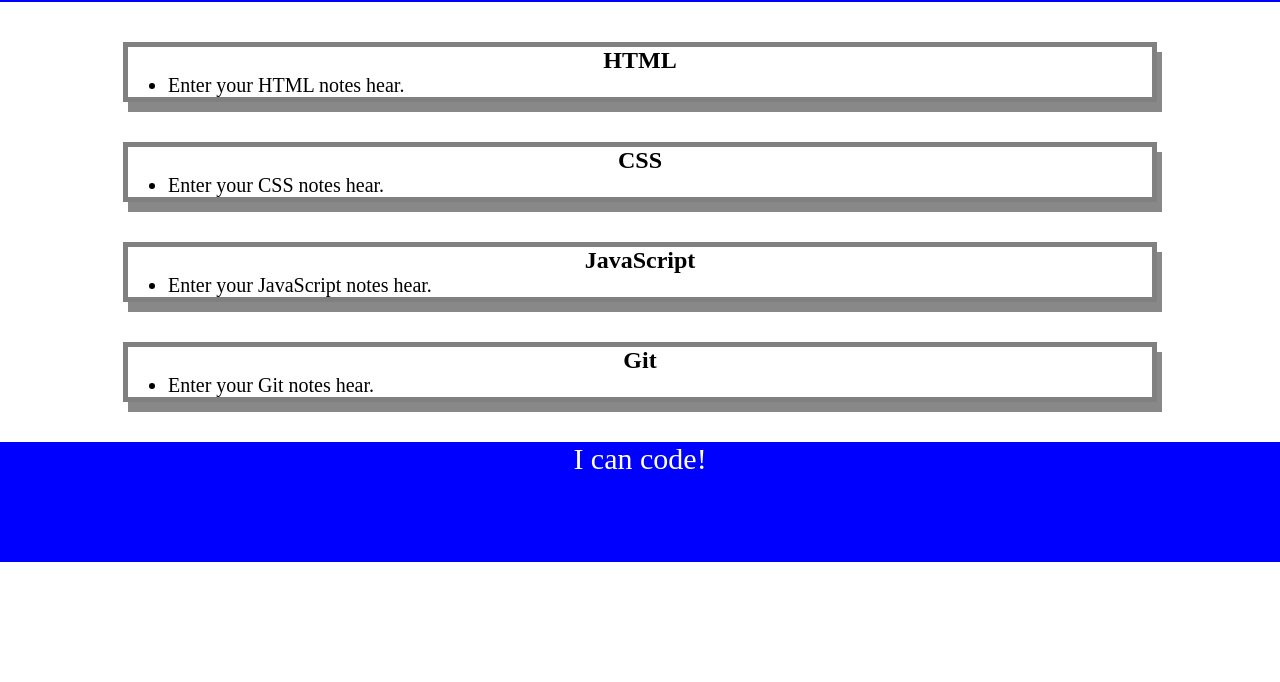
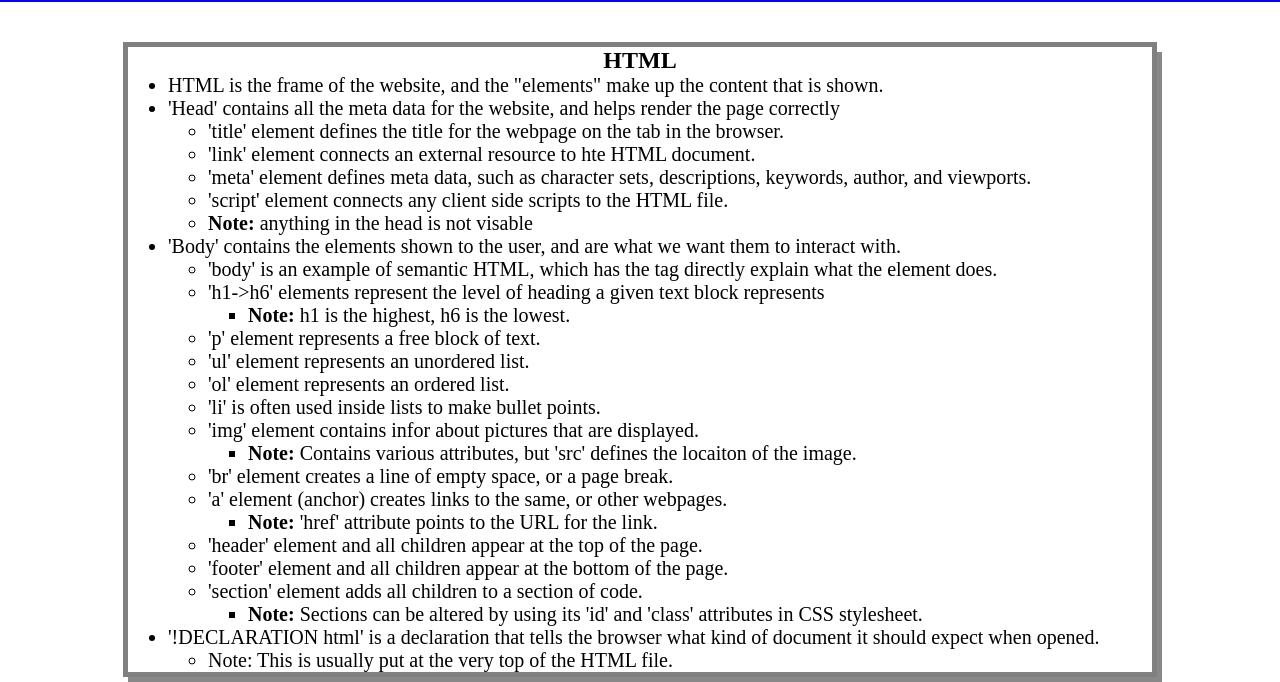
Before and after one commit to julianbenchimol/prework-study-guide, a plain HTML site: page index.html in a window 1280 px wide. Shown: the part 118-800 px from the top of the page. Drawn offline with Linux system fonts and the light colour scheme.

Commit message:
added more HTML info to page

```diff
--- a/index.html
+++ b/index.html
@@ -18,7 +18,39 @@
       <section class = "card" id = "html-section">
         <h2>HTML</h2>
         <ul>
-          <li>Enter your HTML notes hear.</li>
+          <li>HTML is the frame of the website, and the "elements" make up the content that is shown.</li>
+          <li>'Head' contains all the meta data for the website, and helps render the page correctly</li>
+            <ul>
+              <li>'title' element defines the title for the webpage on the tab in the browser.</li>
+              <li>'link' element connects an external resource to hte HTML document.</li>
+              <li>'meta' element defines meta data, such as character sets, descriptions, keywords, author, and viewports.</li>
+              <li>'script' element connects any client side scripts to the HTML file.</li>
+              <li><b>Note:</b> anything in the head is not visable</li>
+            </ul>
+          <li>'Body' contains the elements shown to the user, and are what we want them to interact with.</li>
+            <ul>
+              <li>'body' is an example of semantic HTML, which has the tag directly explain what the element does.</li>
+              <li>'h1->h6' elements represent the level of heading a given text block represents</li>
+                <ul><li><b>Note:</b> h1 is the highest, h6 is the lowest.</li></ul>
+              <li>'p' element represents a free block of text.</li>
+              <li>'ul' element represents an unordered list.</li>
+              <li>'ol' element represents an ordered list.</li>
+              <li>'li' is often used inside lists to make bullet points.</li>
+              <li>'img' element contains infor about pictures that are displayed.</li>
+                <ul><li><b>Note:</b> Contains various attributes, but 'src' defines the locaiton of the image.</li></ul>
+              <li>'br' element creates a line of empty space, or a page break.</li>
+              <li>'a' element (anchor) creates links to the same, or other webpages.</li>
+                <ul><li><b>Note:</b> 'href' attribute points to the URL for the link.</li></ul>
+              <li>'header' element and all children appear at the top of the page.</li>
+              <li>'footer' element and all children appear at the bottom of the page.</li>
+              <li>'section' element adds all children to a section of code.</li>
+                <ul><li><b>Note:</b> Sections can be altered by using its 'id' and 'class' attributes in CSS stylesheet.</li></ul>
+
+
+
+            </ul>
+          <li>'!DECLARATION html' is a declaration that tells the browser what kind of document it should expect when opened.</li>
+            <ul><li>Note: This is usually put at the very top of the HTML file.</li></ul>
         </ul>
 
 
```
